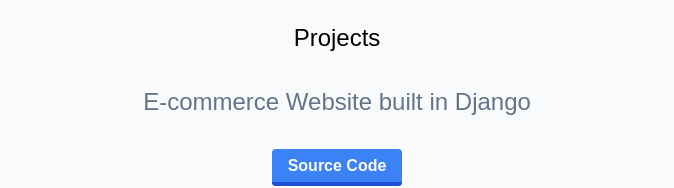
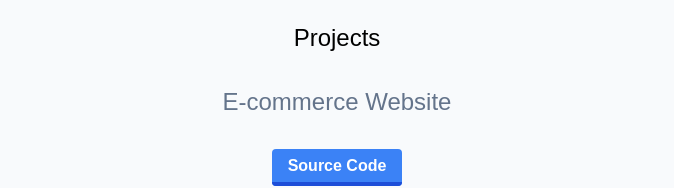
Before and after one commit to mj4w/portfolio, a React (Create React App) app in the folder portfolio/: page / in a window 1280 px wide. Shown: the part 570-758 px from the top of the page, without its empty margins (303-977 px from the left). Built offline with nearby package versions, Linux system fonts and the light colour scheme.

Commit message:
version 2

```diff
--- a/portfolio/package.json
+++ b/portfolio/package.json
@@ -1,4 +1,5 @@
 {
+  "homepage": "https://mj4w.github.io/portfolio",
   "name": "portfolio",
   "version": "0.1.0",
   "private": true,
@@ -14,6 +15,8 @@
     "web-vitals": "^2.1.4"
   },
   "scripts": {
+    "predeploy":"npm run build",
+    "deploy": "gh-pages -d build",
     "start": "react-scripts start",
     "build": "react-scripts build",
     "test": "react-scripts test",
@@ -38,6 +41,7 @@
     ]
   },
   "devDependencies": {
+    "gh-pages": "^5.0.0",
     "tailwindcss": "^3.3.3"
   }
 }
--- a/portfolio/src/Components/Portfolio.jsx
+++ b/portfolio/src/Components/Portfolio.jsx
@@ -9,19 +9,19 @@
   // Sample data for demonstration
   const sampleData = [
     {
-      text: 'E-commerce Website built in Django',
+      text: 'E-commerce Website',
       link: 'https://github.com/mj4w/WIFFBAR_PH',
     },
     {
-      text: 'Rapid Code Quest built in Django',
+      text: 'Rapid Code Quest',
       link: 'https://github.com/mj4w/RapidCodeQuest',
     },
     {
-      text: 'Social Media built in Django',
+      text: 'Social Media',
       link: 'https://github.com/mj4w/SM_DjangoWebsite',
     },
     {
-        text: 'Notepad built in Django API + React',
+        text: 'Notepad built',
         link: 'https://github.com/mj4w/django-react_integrate',
       },
     // Add more data as needed
```
Also changed, not shown: 1 other file (tests, documents, lock files or other folders).
